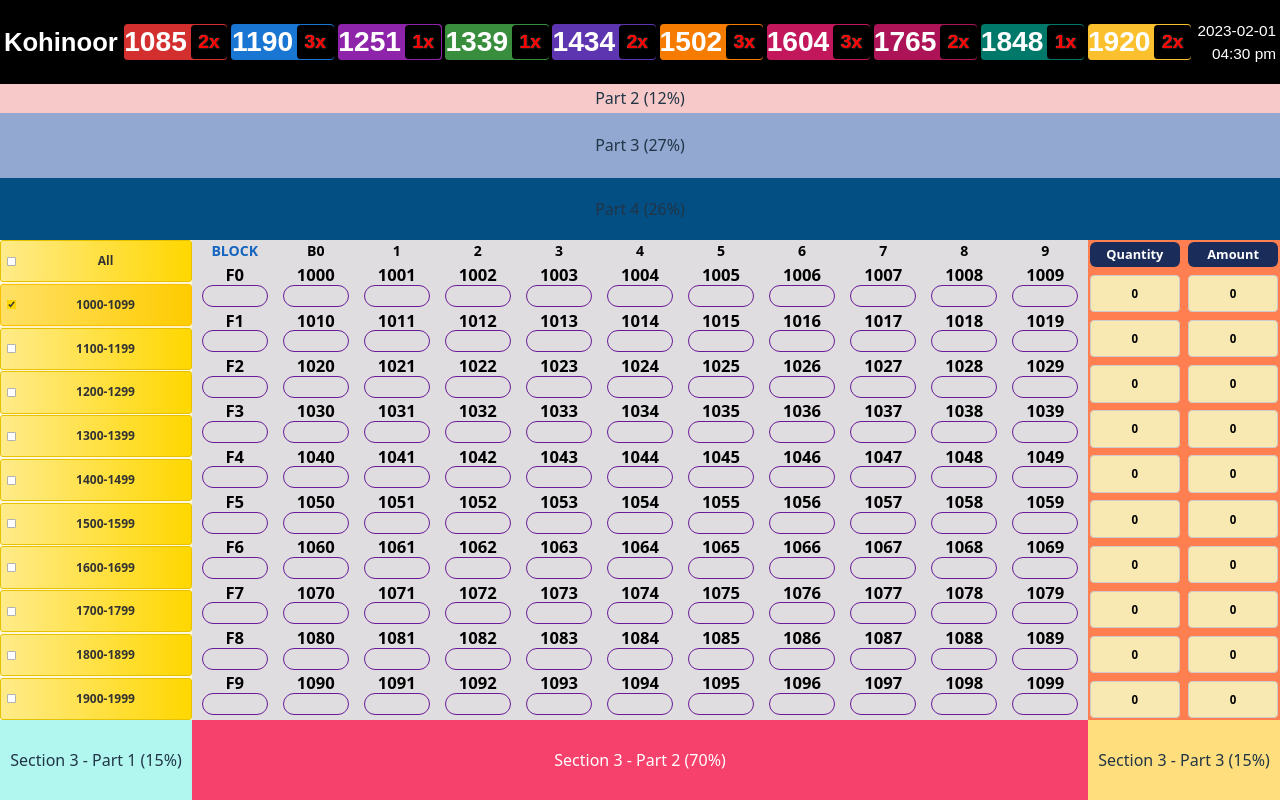
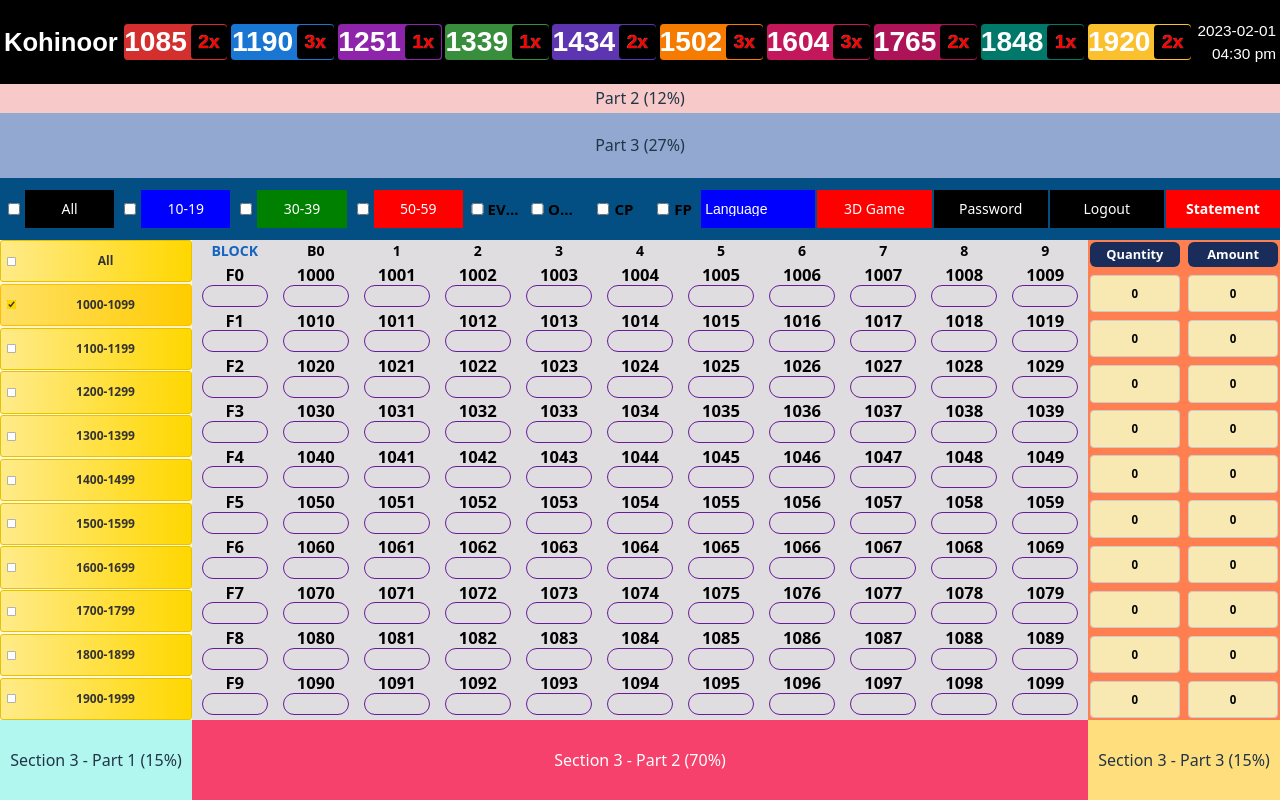
Before and after one commit to harshbarai2516/enoskill, a React (Vite) app: page / in a window 1280 px wide. Built offline with nearby package versions, Linux system fonts and the light colour scheme.

Commit message:
Describe your change

```diff
--- a/src/App.jsx
+++ b/src/App.jsx
@@ -4,6 +4,7 @@
 import NumberGrid from './NumberGrid'
 import RightCol from './RightCol'
 import Result from './Result'
+import Filter from './Filter'
 
 
 function App() {
@@ -15,7 +16,7 @@
             <div className="part-1"><Result/></div>
             <div className="part-2">Part 2 (12%)</div>
             <div className="part-3">Part 3 (27%)</div>
-            <div className="part-4">Part 4 (26%)</div>
+            <div className="part-4"> <Filter/> </div>
           </div>
         </div>
         <div className="section-2">
--- /dev/null
+++ b/src/Filter.jsx
@@ -0,0 +1,107 @@
+import React from "react";
+
+const Filter = () => {
+  return (
+    <div className="filter-container">
+      {[{ label: 'All', bg: 'black' }, { label: '10-19', bg: 'blue' }, { label: '30-39', bg: 'green' }, { label: '50-59', bg: 'red' }]
+        .map((btn, i) => (
+          <div key={i} className="filter-cell">
+            <input type="checkbox" className="filter-checkbox" />
+            <button
+              className={`filter-box ${['All', '10-19', '30-39', '50-59'].includes(btn.label) ? 'extra-padding' : ''}`}
+              style={{ backgroundColor: btn.bg }}
+            >
+              {btn.label}
+            </button>
+          </div>
+        ))}
+
+      {['EVEN', 'ODD', 'CP', 'FP'].map((txt, i) => (
+        <div key={i} className="filter-cell small">
+          <input type="checkbox" className="filter-checkbox" />
+          <span className="filter-text special">{txt}</span>
+        </div>
+      ))}
+
+      {/* Language dropdown styled like a button */}
+      <div className="filter-cell">
+        <select className="filter-box select-like-button" style={{ backgroundColor: 'blue', color: 'white' }}>
+          <option value="" disabled selected>Language</option>
+          <option value="en">English</option>
+          <option value="hi">Hindi</option>
+          <option value="mr">Marathi</option>
+        </select>
+      </div>
+
+      {[{ label: '3D Game', bg: 'red' }, { label: 'Password', bg: 'black' }, { label: 'Logout', bg: 'black' }, { label: 'Statement', bg: 'red', bold: true }]
+        .map((btn, i) => (
+          <div key={i} className="filter-cell">
+            <button className="filter-box" style={{ backgroundColor: btn.bg, fontWeight: btn.bold ? 'bold' : 'normal' }}>{btn.label}</button>
+          </div>
+        ))}
+
+      <style>{`
+        .filter-container {
+          display: flex;
+          flex-direction: row;
+          align-items: center;
+          justify-content: flex-start;
+          gap: 2px;
+          width: 100%;
+          height: 100%;
+          box-sizing: border-box;
+          flex-wrap: nowrap;
+          overflow-x: auto;
+        }
+        .filter-cell {
+          flex: 2;
+          display: flex;
+          align-items: center;
+          justify-content: center;
+          gap: 1px;
+          height: 100%;
+          box-sizing: border-box;
+          min-width: 0;
+        }
+        .filter-cell.small { flex: 1; }
+
+        .filter-box {
+          flex: 1;
+          padding: 2px 4px;
+          font-size: 14px; /* Desktop */
+          border-radius: 0px;
+          color: white;
+          line-height: 1;
+          display: flex;
+          align-items: center;
+          justify-content: center;
+          height: 60%; /* desktop reduced height */
+          box-sizing: border-box;
+          white-space: nowrap;
+          overflow: hidden;
+          text-overflow: ellipsis;
+          border: none;
+        }
+        .select-like-button { appearance: none; -webkit-appearance: none; -moz-appearance: none; cursor: pointer; }
+
+        .filter-checkbox { width: 20px; height: 12px; margin-right: 0; }
+
+        .filter-text { color: black; font-size: 13px; text-align: center; white-space: nowrap; overflow: hidden; text-overflow: ellipsis; }
+        .filter-text.special { font-size: 15px; font-weight: bold; }
+
+        /* ✅ Mobile-first hardening: use a stricter breakpoint and touch heuristic */
+        @media (max-width: 699px), (hover: none) and (pointer: coarse) and (orientation: portrait) {
+          .filter-container { flex-wrap: nowrap !important; justify-content: space-between !important; overflow-x: hidden !important; }
+          .filter-cell { flex: 0 1 auto !important; min-width: clamp(30px, 7vw, 42px) !important; gap: 0 !important; }
+          .filter-box, select.filter-box { font-size: clamp(7.5px, 2vw, .5px) !important; height: auto !important; padding: 0 2px !important; }
+          .filter-box.extra-padding { padding: 0 3px !important; }
+          .filter-checkbox { width: 10px !important; height: 8px !important; }
+          .filter-text { font-size: clamp(6.5px, 1.7vw, 8.5px) !important; }
+          .filter-text.special { font-size: clamp(7px, 1.9vw, 9px) !important; }
+        }
+      `}</style>
+    </div>
+  );
+};
+
+export default Filter;
--- a/src/Result.jsx
+++ b/src/Result.jsx
@@ -68,6 +68,7 @@
           padding: 0.2vw 0.6vw;
           display: flex;
           align-items: center;
+          justify-content: center;
           height: 80%;
           margin: auto 0;
           text-shadow: 1px 1px 2px #181818ff, 0 0 1px #fff;
```
